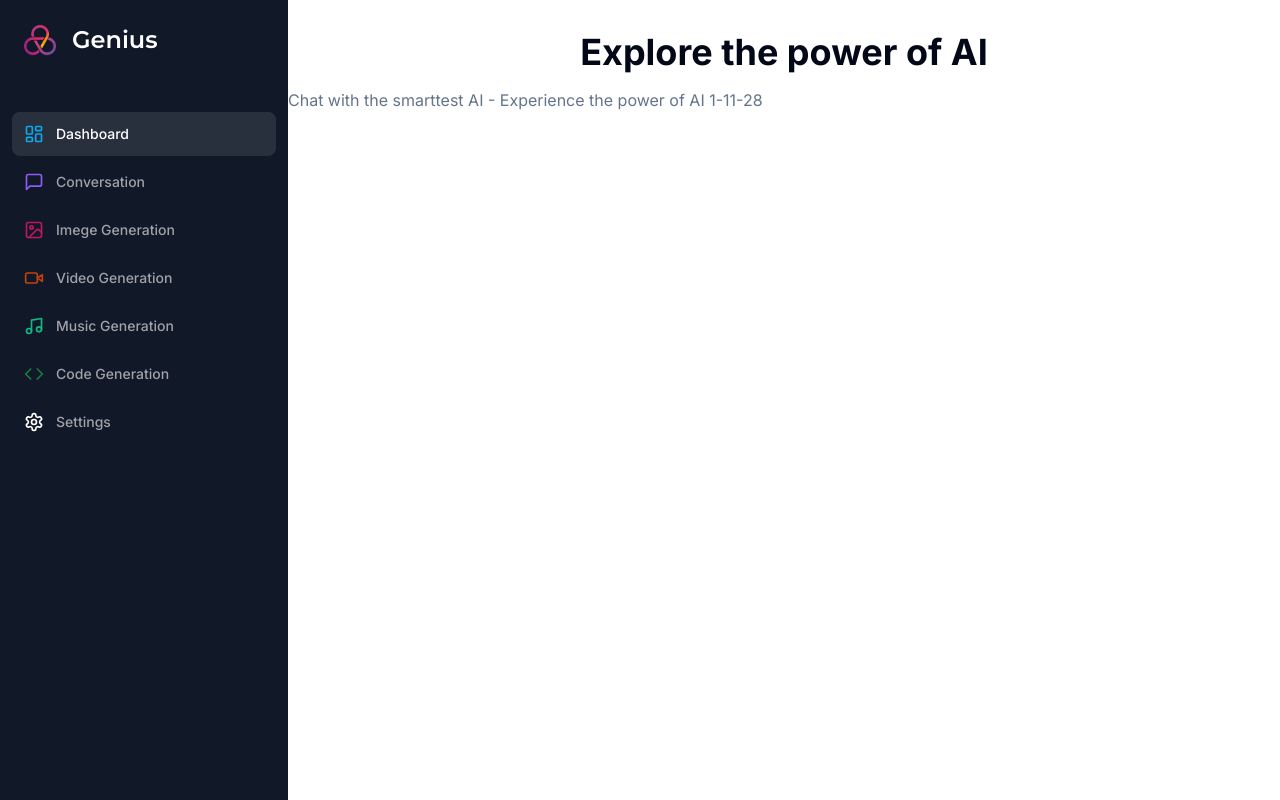
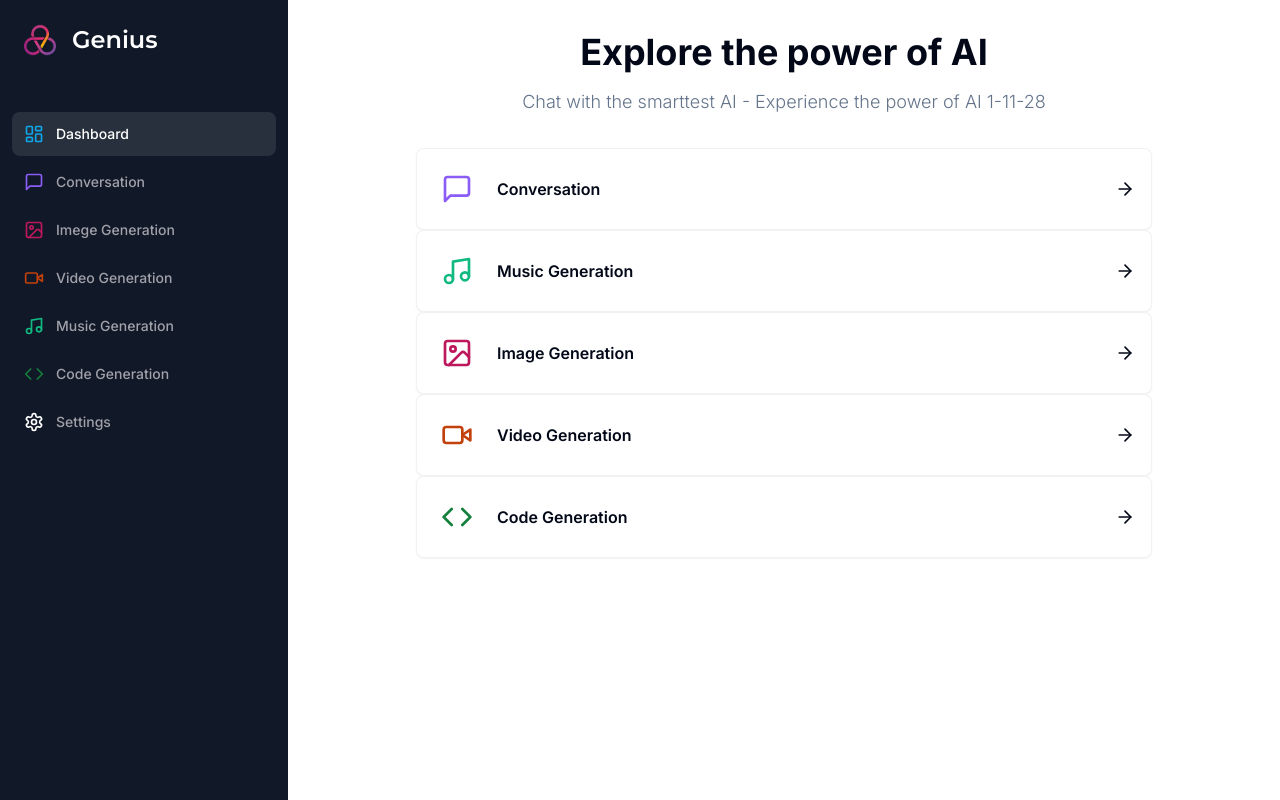
Before and after one commit to Art-San/YTb_Antonio_SaaS_AI_Platform_Next.js_13-4, a Next.js app: page /dashboard in a window 1280 px wide. Built offline with nearby package versions, Linux system fonts and the light colour scheme.

Commit message:
Dashboard

```diff
--- a/app/(dashboard)/(routes)/dashboard/page.tsx
+++ b/app/(dashboard)/(routes)/dashboard/page.tsx
@@ -1,13 +1,82 @@
+'use client'
+import { Card } from '@/components/ui/card'
+import { cn } from '@/lib/utils'
+import {
+  ArrowRight,
+  Code,
+  ImageIcon,
+  MessageSquare,
+  Music,
+  VideoIcon
+} from 'lucide-react'
+import { useRouter } from 'next/navigation'
+
+const tools = [
+  {
+    label: 'Conversation',
+    icon: MessageSquare,
+    color: 'text-violet-500',
+    bgColor: 'bg-violet-500/10',
+    nref: '/conversation'
+  },
+  {
+    label: 'Music Generation',
+    icon: Music,
+    color: 'text-emerald-500',
+    bgColor: 'bg-emerald-500/10',
+    nref: '/music'
+  },
+  {
+    label: 'Image Generation',
+    icon: ImageIcon,
+    color: 'text-pink-700',
+    bgColor: 'bg-pink-700/10',
+    nref: '/image'
+  },
+  {
+    label: 'Video Generation',
+    icon: VideoIcon,
+    color: 'text-orange-700',
+    bgColor: 'bg-orange-700/10',
+    nref: '/video'
+  },
+  {
+    label: 'Code Generation',
+    icon: Code,
+    color: 'text-green-700',
+    bgColor: 'bg-green-700/10',
+    nref: '/code'
+  }
+]
+
 const DashboardPage = () => {
+  const router = useRouter()
   return (
     <div>
       <div className="mb-8 space-y-4">
         <h2 className="text-2xl md:text-4xl font-bold text-center">
           Explore the power of AI
         </h2>
-        <p className=" text-muted-foreground">
+        <p className=" text-muted-foreground font-light text-sm md:text-lg text-center">
           Chat with the smarttest AI - Experience the power of AI 1-11-28
         </p>
+      </div>
+      <div className=" px-4 md:px-20 lg:px-32 spece-y-4">
+        {tools.map((tool) => (
+          <Card
+            onClick={() => router.push(tool.nref)}
+            key={tool.nref}
+            className=" p-4 border-black/5 flex items-center justify-between hover:shadow-md transition cursor-pointer"
+          >
+            <div className="flex items-center gap-x-4">
+              <div className={cn('p-2 w-fit rounded-md', tool.color)}>
+                <tool.icon className={cn('w-8 h-8', tool.color)} />
+              </div>
+              <div className="font-semibold">{tool.label}</div>
+            </div>
+            <ArrowRight className="w-5 h-5" />
+          </Card>
+        ))}
       </div>
     </div>
   )
--- /dev/null
+++ b/components/ui/card.tsx
@@ -0,0 +1,79 @@
+import * as React from "react"
+
+import { cn } from "@/lib/utils"
+
+const Card = React.forwardRef<
+  HTMLDivElement,
+  React.HTMLAttributes<HTMLDivElement>
+>(({ className, ...props }, ref) => (
+  <div
+    ref={ref}
+    className={cn(
+      "rounded-lg border bg-card text-card-foreground shadow-sm",
+      className
+    )}
+    {...props}
+  />
+))
+Card.displayName = "Card"
+
+const CardHeader = React.forwardRef<
+  HTMLDivElement,
+  React.HTMLAttributes<HTMLDivElement>
+>(({ className, ...props }, ref) => (
+  <div
+    ref={ref}
+    className={cn("flex flex-col space-y-1.5 p-6", className)}
+    {...props}
+  />
+))
+CardHeader.displayName = "CardHeader"
+
+const CardTitle = React.forwardRef<
+  HTMLParagraphElement,
+  React.HTMLAttributes<HTMLHeadingElement>
+>(({ className, ...props }, ref) => (
+  <h3
+    ref={ref}
+    className={cn(
+      "text-2xl font-semibold leading-none tracking-tight",
+      className
+    )}
+    {...props}
+  />
+))
+CardTitle.displayName = "CardTitle"
+
+const CardDescription = React.forwardRef<
+  HTMLParagraphElement,
+  React.HTMLAttributes<HTMLParagraphElement>
+>(({ className, ...props }, ref) => (
+  <p
+    ref={ref}
+    className={cn("text-sm text-muted-foreground", className)}
+    {...props}
+  />
+))
+CardDescription.displayName = "CardDescription"
+
+const CardContent = React.forwardRef<
+  HTMLDivElement,
+  React.HTMLAttributes<HTMLDivElement>
+>(({ className, ...props }, ref) => (
+  <div ref={ref} className={cn("p-6 pt-0", className)} {...props} />
+))
+CardContent.displayName = "CardContent"
+
+const CardFooter = React.forwardRef<
+  HTMLDivElement,
+  React.HTMLAttributes<HTMLDivElement>
+>(({ className, ...props }, ref) => (
+  <div
+    ref={ref}
+    className={cn(" flex items-center p-6 pt-0", className)}
+    {...props}
+  />
+))
+CardFooter.displayName = "CardFooter"
+
+export { Card, CardHeader, CardFooter, CardTitle, CardDescription, CardContent }
```
